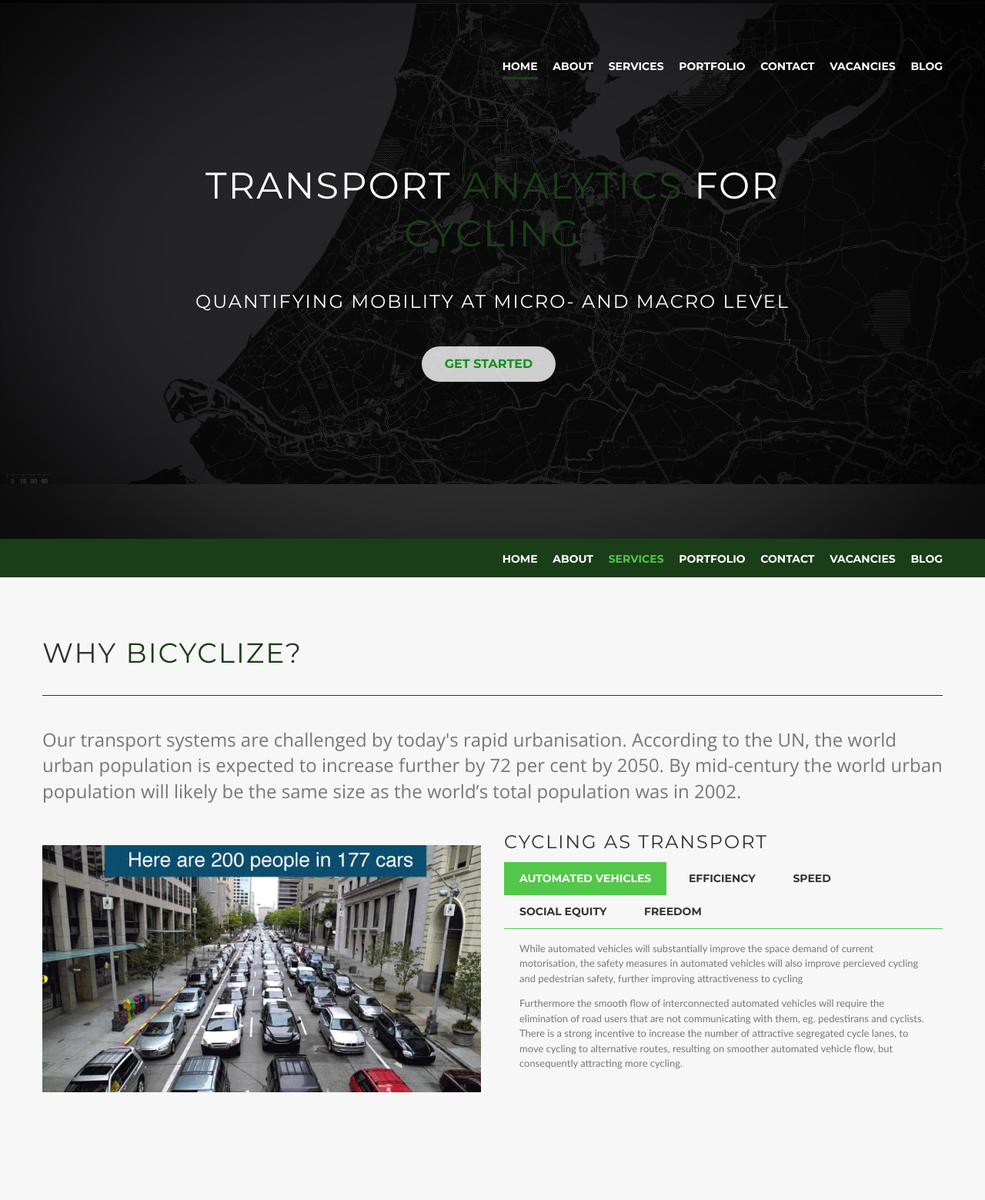
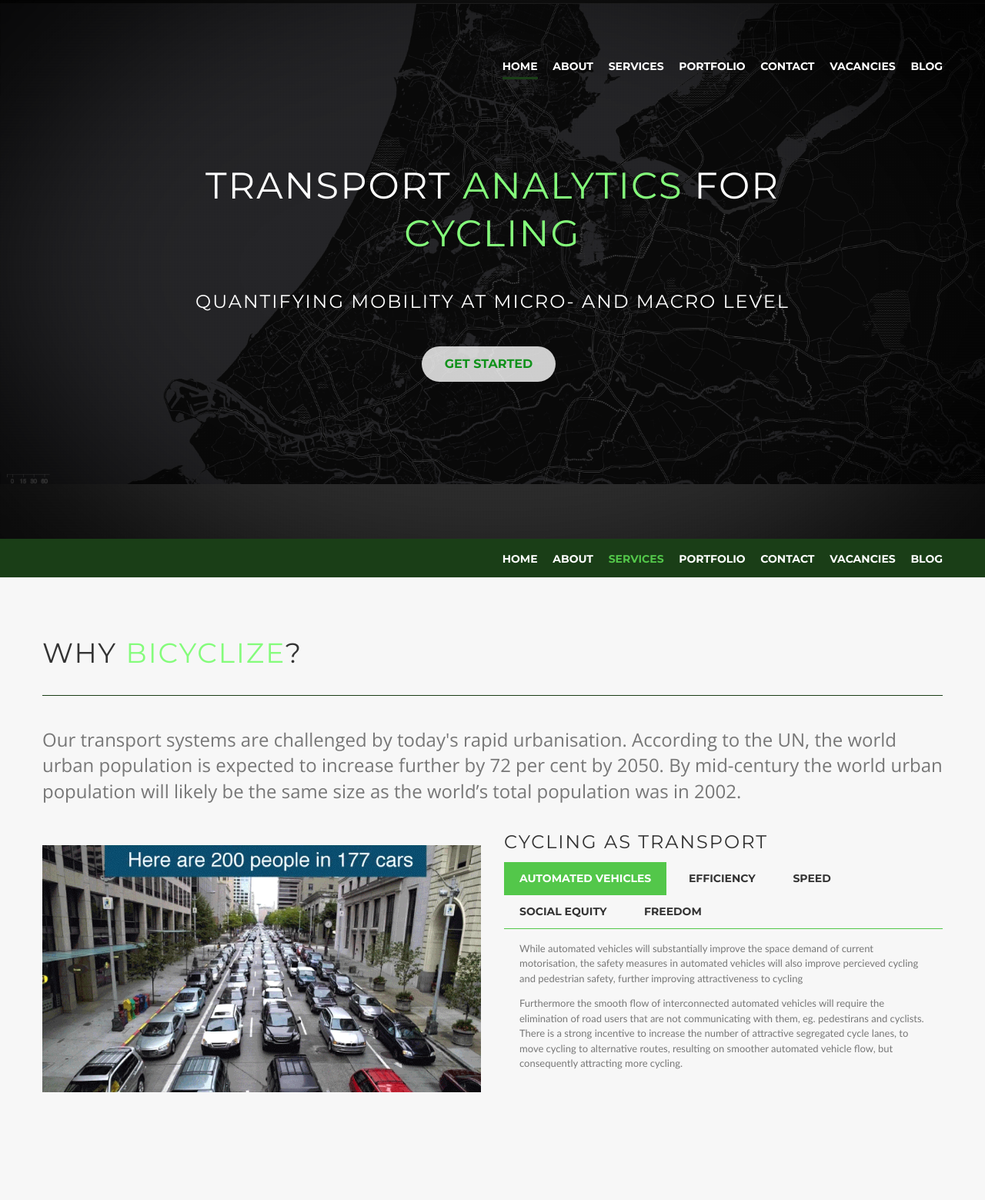
Before and after one commit to bicyclize/bicyclize, a PHP site: page / in a window 1280 px wide. Shown: the top 1559 px of the page at 77% size. Run offline with PHP 8.4, Linux system fonts and the light colour scheme; some libraries are stand-ins or nearby versions.

Commit message:
Update layout.css
color-text: #84fc7b;

```diff
--- a/css/layout.css
+++ b/css/layout.css
@@ -123,7 +123,7 @@
 	}
 
 	.color-text {
-		color: #1a3e17;
+		color: #84fc7b;
 	}
 
 	.white-text {
```
